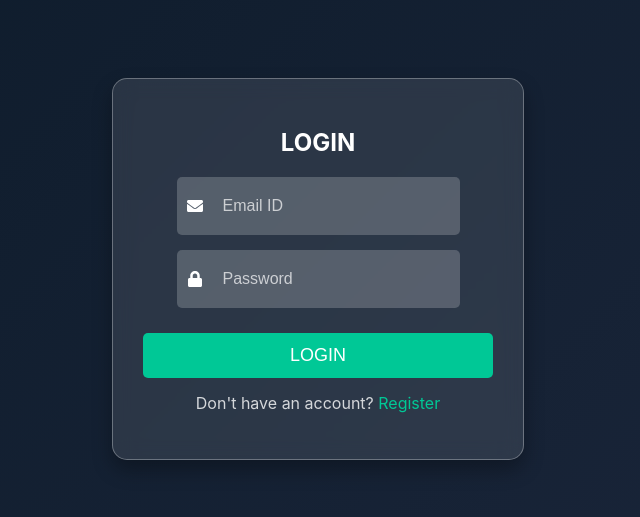
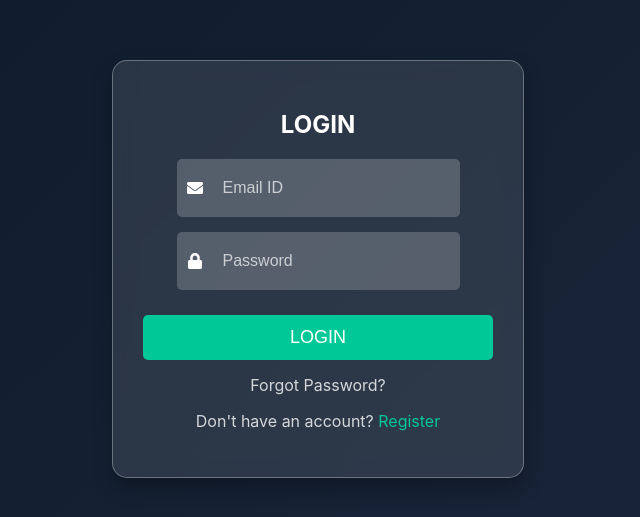
Before and after one commit to Indiphe/chat-app, a React (Create React App) app: page / in a window 1280 px wide. Shown: the part 131-648 px from the top of the page, without its empty margins (322-962 px from the left). Built offline with nearby package versions, Linux system fonts and the light colour scheme; no server answers.

Commit message:
Update Login.js

```diff
--- a/src/Login.js
+++ b/src/Login.js
@@ -1,5 +1,5 @@
 import { useState } from "react";
-import { getAuth, signInWithEmailAndPassword } from "firebase/auth";
+import { getAuth, signInWithEmailAndPassword, sendPasswordResetEmail } from "firebase/auth";
 import { app } from "./firebaseConfig";
 import { useNavigate } from "react-router-dom";
 import { FaEnvelope, FaLock } from "react-icons/fa";
@@ -10,6 +10,7 @@ export function Login() {
   const [email, setEmail] = useState("");
   const [password, setPassword] = useState("");
   const [message, setMessage] = useState("");
+  const [resetMessage, setResetMessage] = useState(""); // For password reset messages
   const navigate = useNavigate();
 
   const handleLogin = async (e) => {
@@ -23,9 +24,23 @@ export function Login() {
         return;
       }
 
-      navigate("/chat"); // Allow access only if email is verified
+      navigate("/chat"); // Redirect to chat if login is successful
     } catch (error) {
       setMessage(error.message);
+    }
+  };
+
+  const handleForgotPassword = async () => {
+    if (!email) {
+      setResetMessage("Please enter your email address.");
+      return;
+    }
+
+    try {
+      await sendPasswordResetEmail(auth, email);
+      setResetMessage("Password reset email sent! Check your inbox.");
+    } catch (error) {
+      setResetMessage("Error sending password reset email: " + error.message);
     }
   };
 
@@ -34,6 +49,7 @@ export function Login() {
       <div className="auth-box">
         <h2>LOGIN</h2>
         {message && <p className="message">{message}</p>}
+        {resetMessage && <p className="message">{resetMessage}</p>} {/* Display reset messages */}
         <form onSubmit={handleLogin}>
           <div className="input-group">
             <FaEnvelope className="icon" />
@@ -57,6 +73,12 @@ export function Login() {
           </div>
           <button type="submit">LOGIN</button>
         </form>
+
+        {/* Forgot Password link */}
+        <p className="forgot-password" onClick={handleForgotPassword}>
+          Forgot Password?
+        </p>
+
         <p>
           Don't have an account?{" "}
           <span onClick={() => navigate("/register")}>Register</span>
```
